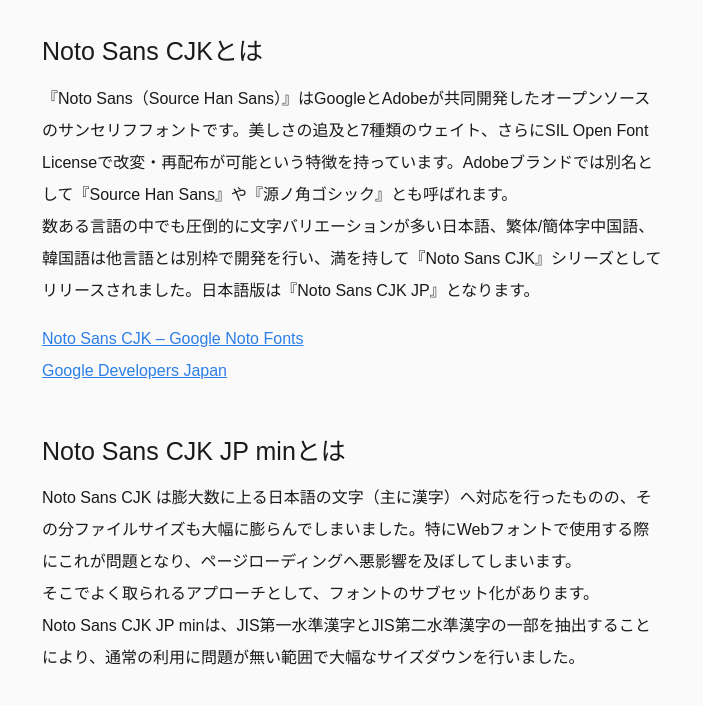
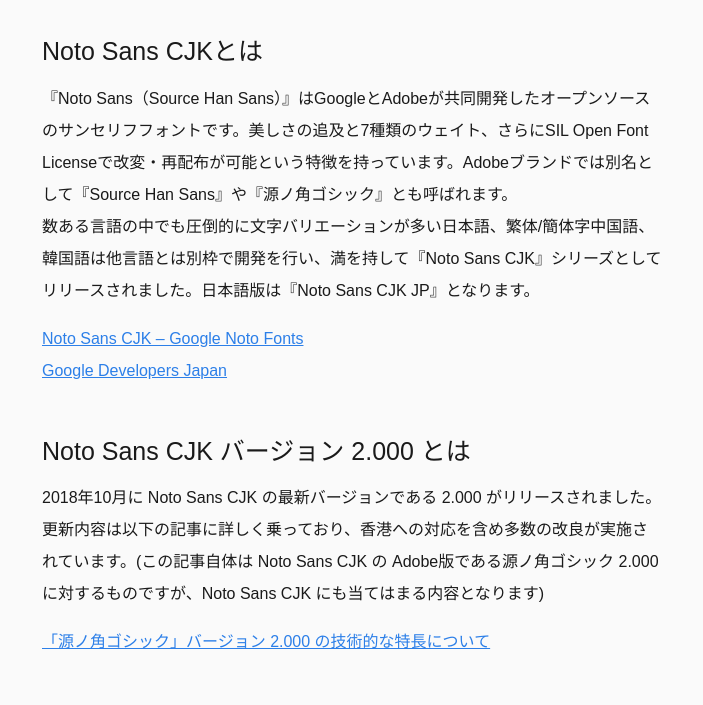
Before and after one commit to hiz8/Noto-Sans-CJK-JP.min, a website: page docs/index.html in a window 1280 px wide. Shown: the part 75-780 px from the top of the page, without its empty margins (288-991 px from the left). Drawn offline with nearby package versions, Linux system fonts and the light colour scheme; a web font is replaced by a local one.

Commit message:
Update docs

```diff
--- a/docs/index.html
+++ b/docs/index.html
@@ -13,16 +13,10 @@
     <meta name="msapplication-TileColor" content="#47b7cc" />
 
     <link
-      href="https://cdnjs.cloudflare.com/ajax/libs/normalize/7.0.0/normalize.min.css"
+      href="https://cdnjs.cloudflare.com/ajax/libs/normalize/8.0.1/normalize.min.css"
       rel="stylesheet"
-      type="text/css"
     />
-    <link
-      rel="stylesheet"
-      type="text/css"
-      media="screen"
-      href="styles/stylesheet.css"
-    />
+    <link rel="stylesheet" media="screen" href="styles/stylesheet.css" />
   </head>
   <body>
     <!-- HEADER -->
@@ -61,13 +55,34 @@
             </p>
           </section>
           <section class="inner">
+            <h1 class="headline noto +500">
+              Noto Sans CJK バージョン 2.000 とは
+            </h1>
+            <p class="noto">
+              2018年10月に Noto Sans CJK の最新バージョンである 2.000
+              がリリースされました。<br />
+              更新内容は以下の記事に詳しく乗っており、香港への対応を含め多数の改良が実施されています。(この記事自体は
+              Noto Sans CJK の Adobe版である源ノ角ゴシック 2.000
+              に対するものですが、Noto Sans CJK にも当てはまる内容となります)
+            </p>
+            <p class="noto">
+              <a
+                href="https://blogs.adobe.com/CCJKType/2018/11/shsans-v2-technical-tidbits-ja.html"
+                target="_blank"
+                >「源ノ角ゴシック」バージョン 2.000 の技術的な特長について</a
+              >
+            </p>
+          </section>
+          <section class="inner">
             <h1 class="headline noto +500">Noto Sans CJK JP minとは</h1>
             <p class="noto">
               Noto Sans CJK
               は膨大数に上る日本語の文字（主に漢字）へ対応を行ったものの、その分ファイルサイズも大幅に膨らんでしまいました。特にWebフォントで使用する際にこれが問題となり、ページローディングへ悪影響を及ぼしてしまいます。<br />
               そこでよく取られるアプローチとして、フォントのサブセット化があります。<br />
               Noto Sans CJK JP
-              minは、JIS第一水準漢字とJIS第二水準漢字の一部を抽出することにより、通常の利用に問題が無い範囲で大幅なサイズダウンを行いました。
+              minは、JIS第一水準漢字とJIS第二水準漢字の一部を抽出することにより、通常の利用に問題が無い範囲で大幅なサイズダウンを行いました。<br />
+              また、2018年10月時点での最新バージョン 2.000
+              への対応を行っております。
             </p>
           </section>
         </div>
```
